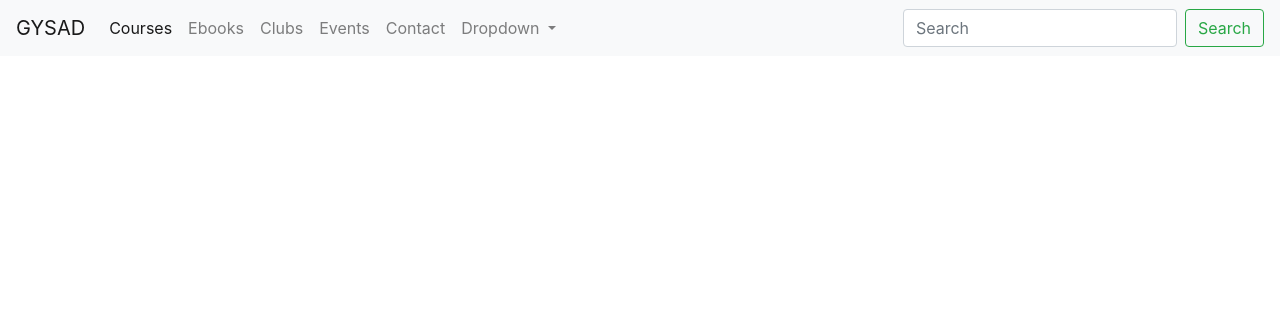
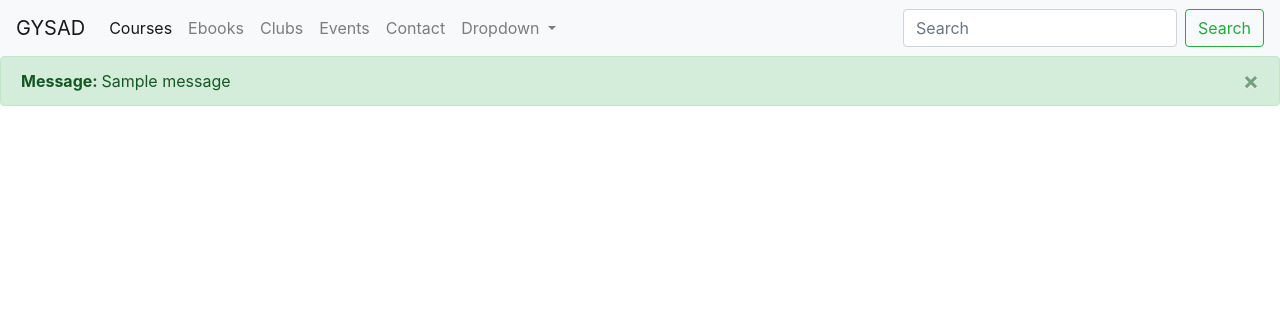
Before and after one commit to prashantsagar73/minor-project, a Django app: page / in a window 1280 px wide. Shown: the top 316 px of the page. Run offline with Django 3.2, Linux system fonts and the light colour scheme; one stand-in notice (Sample message) is shown; some libraries are stand-ins or nearby versions.

Commit message:
filter added to contact form and solve some minor bugs

```diff
--- a/GSAYD/home/views.py
+++ b/GSAYD/home/views.py
@@ -1,17 +1,25 @@
 from django.shortcuts import render
 from home.models import Contact
+from django.contrib import messages
 
 # Create your views here.
 def home (request):
     return render (request,"Home.html")
 
 def contact(request):
+    # messages.success(request, 'Welcome to conatact.')
     if request.method == 'POST':
         name= request.POST['name']
         email =request.POST['email']
         phone =request.POST['phone']
         content =request.POST['content']
         print(name,email,content,phone)
-        contact=Contact(name=name,email=email,phone=phone,content=content)
-        contact.save()
+        # contact=Contact(name=name,email=email,phone=phone,content=content)
+        # contact.save()
+        if len(name)<2 or len(email)<3 or len(phone)<9 or len(content)<5:
+            messages.error(request,'Please fill with correct details')
+        else:
+            contact= Contact(name=name,email=email,phone=phone,content=content)
+            contact.save()
+            messages.success(request, 'Your message has been send.Thankyou for contacting us,we will be touch with you soon.')
     return render (request,'contact.html')
--- a/GSAYD/templates/main.html
+++ b/GSAYD/templates/main.html
@@ -37,8 +37,6 @@
       <li class="nav-item">
         <a class="nav-link" href="/contact">Contact</a>
       </li>
-
-
       <li class="nav-item dropdown">
         <a class="nav-link dropdown-toggle" href="#" id="navbarDropdown" role="button" data-toggle="dropdown" aria-haspopup="true" aria-expanded="false">
           Dropdown
@@ -58,9 +56,16 @@
   </div>
 </nav>
 
+ {% for message in messages  %}
+<div  class="alert alert-{{ message.tags}} alert-dismissible fade show mb-0" role="alert">
+  <strong>Message: </strong> {{ message }}
+  <button type="button" class="close" data-dismiss="alert" aria-label="Close">
+    <span aria-hidden="true">&times;</span>
+  </button>
+</div>
 
+{% endfor %}
 {% block body %}
-
 {% endblock body %}
 <!--  signup-->
 
```
Also changed, not shown: GSAYD/GSAYD/settings.py (+6 -1 lines), GSAYD/db.sqlite3.
